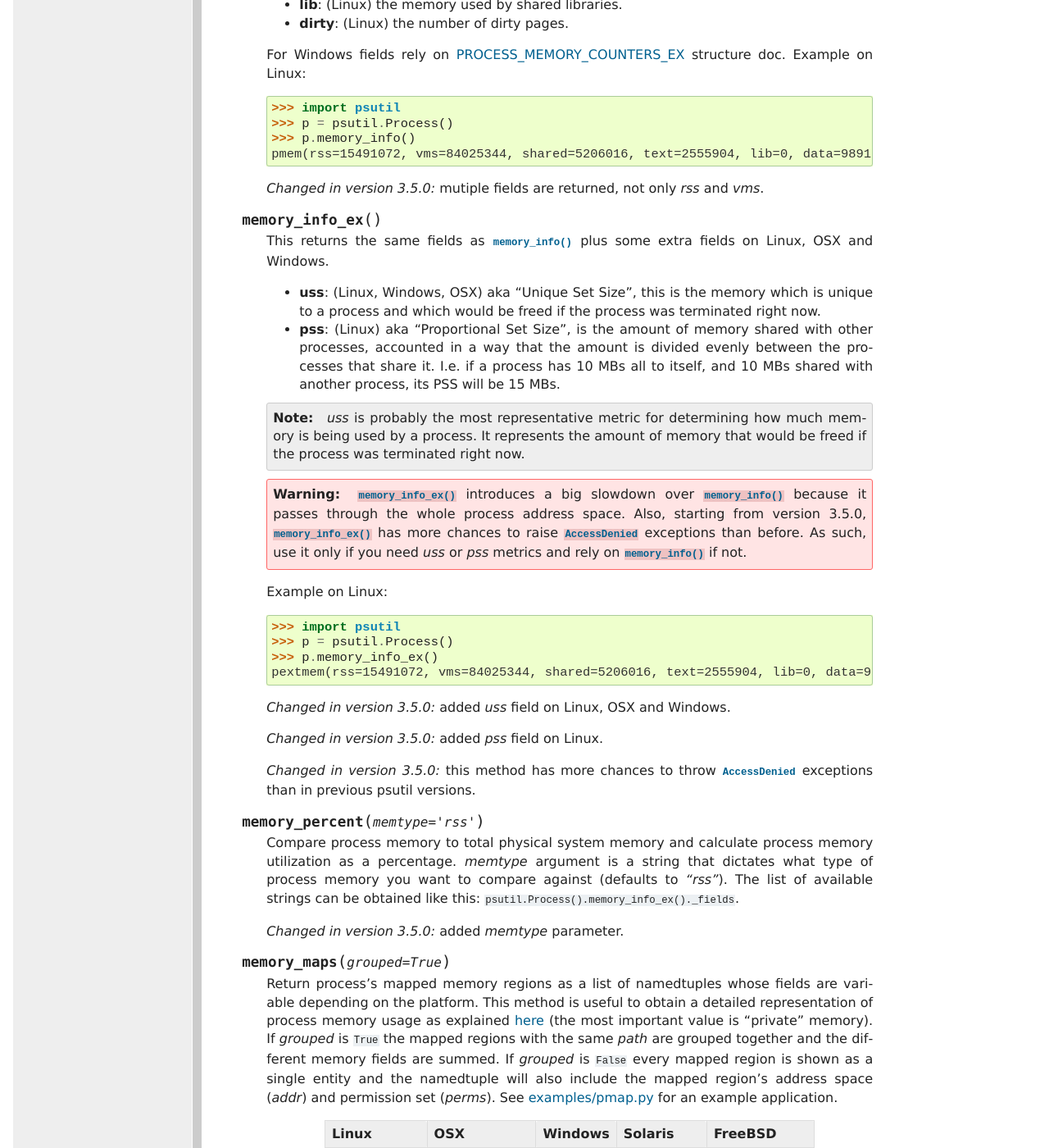
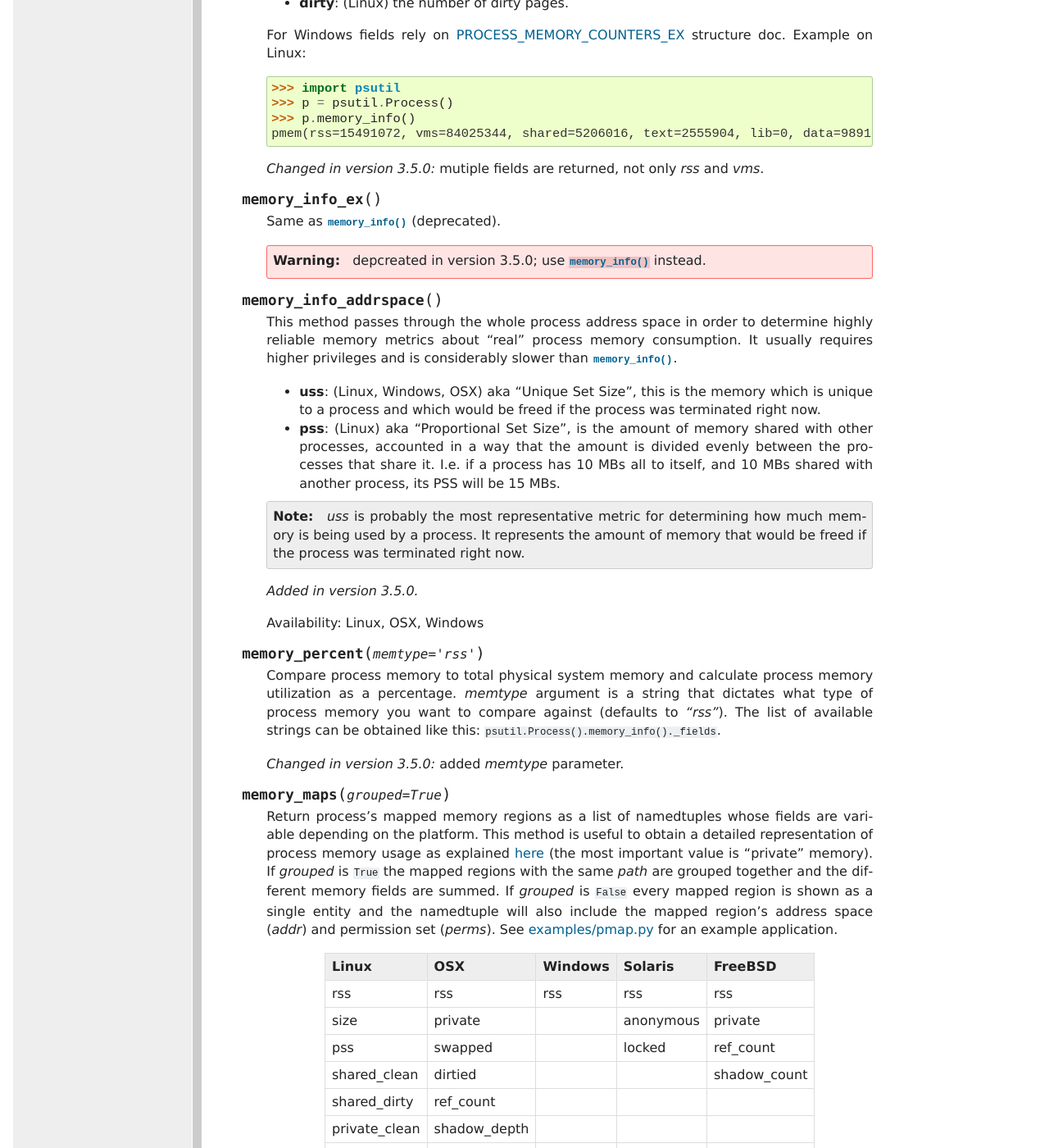
Before and after one commit to giampaolo/psutil, a Sphinx documentation site: the page built from docs/index.rst, in a window 1280 px wide and 1400 px high, scrolled down 16519 px. Shown: the whole window at 82% size. Built offline with Sphinx 7.4.7, drawn with Linux system fonts in a browser that asks for light colours; formulas are drawn with MathJax 3; some of the changed text lies outside the part shown.

Commit message:
yet another change of direction

```diff
--- a/docs/index.rst
+++ b/docs/index.rst
@@ -978,10 +978,9 @@ Process class
   .. method:: memory_info()
 
      Return a namedtuple with variable fields depending on the platform
-     representing extended memory information about the process.
+     representing memory information about the process.
      The "portable" fields available on all plaforms are `rss` and `vms`.
      All numbers are expressed in bytes.
-     For more detailed memory stats use :meth:`memory_info_ex`.
 
      +---------+---------+-------+---------+------------------------------+
      | Linux   | OSX     | BSD   | Solaris | Windows                      |
@@ -1058,8 +1057,16 @@ Process class
 
   .. method:: memory_info_ex()
 
-     This returns the same fields as :meth:`memory_info` plus some extra
-     fields on Linux, OSX and Windows.
+     Same as :meth:`memory_info` (deprecated).
+
+     .. warning:: depcreated in version 3.5.0; use :meth:`memory_info` instead.
+
+  .. method:: memory_info_addrspace()
+
+     This method passes through the whole process address space in order to
+     determine highly reliable memory metrics about "real" process memory
+     consumption. It usually requires higher privileges and is considerably
+     slower than :meth:`memory_info`.
 
      - **uss**: (Linux, Windows, OSX) aka "Unique Set Size", this is the memory
        which is unique to a process and which would be freed if the process was terminated right now.
@@ -1076,26 +1083,9 @@ Process class
        It represents the amount of memory that would be freed if the process
        was terminated right now.
 
-     .. warning::
-       :meth:`memory_info_ex` introduces a big slowdown over
-       :meth:`memory_info` because it passes through the whole process address
-       space.
-       Also, starting from version 3.5.0, :meth:`memory_info_ex` has more
-       chances to raise :class:`AccessDenied` exceptions than before.
-       As such, use it only if you need `uss` or `pss` metrics and rely on
-       :meth:`memory_info` if not.
-
-     Example on Linux:
-
-     >>> import psutil
-     >>> p = psutil.Process()
-     >>> p.memory_info_ex()
-     pextmem(rss=15491072, vms=84025344, shared=5206016, text=2555904, lib=0, data=9891840, dirty=0, uss=7168000, pss=3653632)
-
-     .. versionchanged:: 3.5.0 added `uss` field on Linux, OSX and Windows.
-     .. versionchanged:: 3.5.0 added `pss` field on Linux.
-     .. versionchanged:: 3.5.0 this method has more chances to throw
-        :class:`AccessDenied` exceptions than in previous psutil versions.
+     .. versionadded:: 3.5.0
+
+     Availability: Linux, OSX, Windows
 
   .. method:: memory_percent(memtype="rss")
 
@@ -1104,7 +1094,7 @@ Process class
      *memtype* argument is a string that dictates what type of process memory
      you want to compare against (defaults to *"rss"*).
      The list of available strings can be obtained like this:
-     ``psutil.Process().memory_info_ex()._fields``.
+     ``psutil.Process().memory_info()._fields``.
 
      .. versionchanged:: 3.5.0 added `memtype` parameter.
 
--- a/psutil/__init__.py
+++ b/psutil/__init__.py
@@ -972,6 +972,9 @@ class Process(object):
         """
         return self._proc.memory_info_ex()
 
+    def memory_info_addrspace(self):
+        pass
+
     def memory_percent(self, memtype="rss"):
         """Compare process memory to total physical system memory and
         calculate process memory utilization as a percentage.
```
